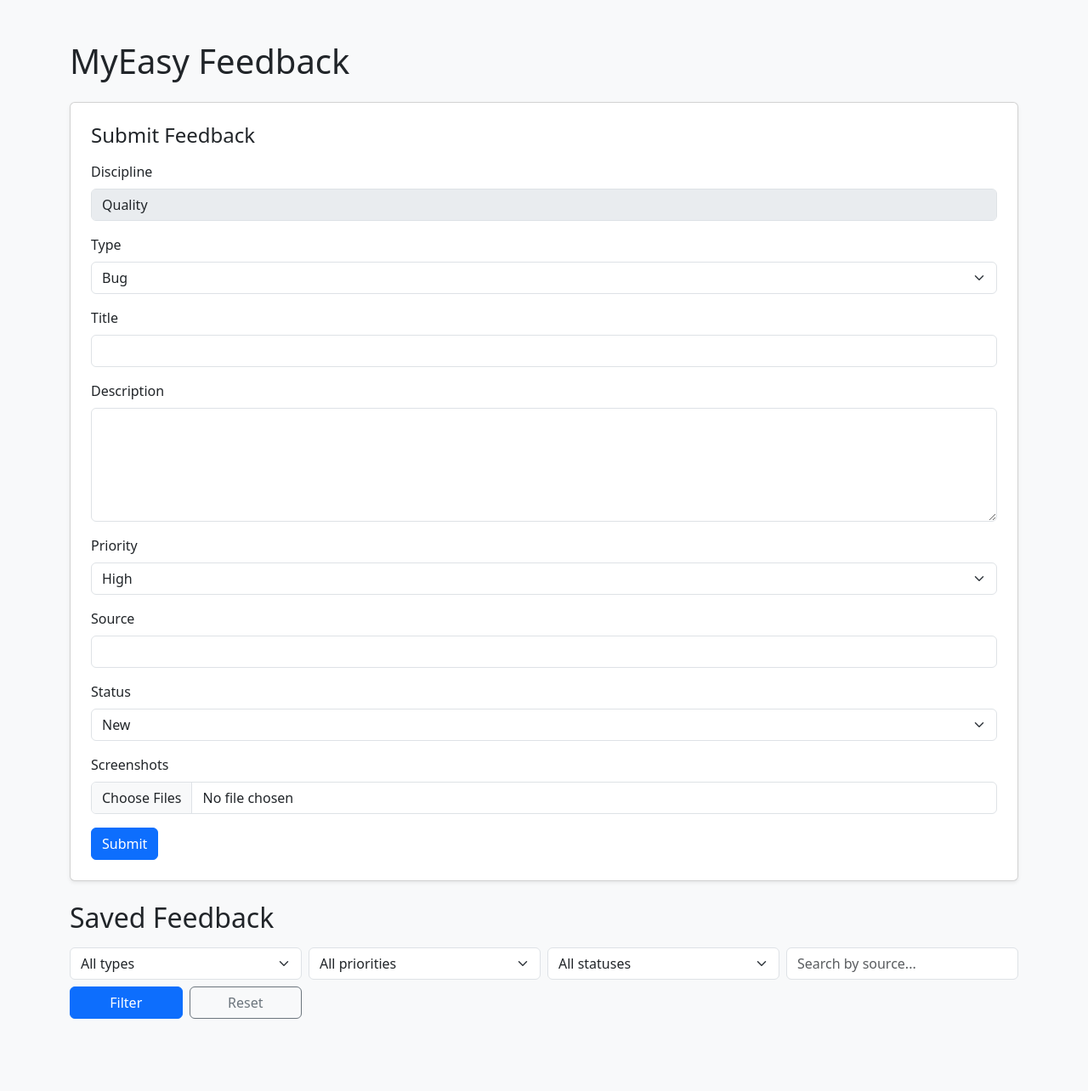
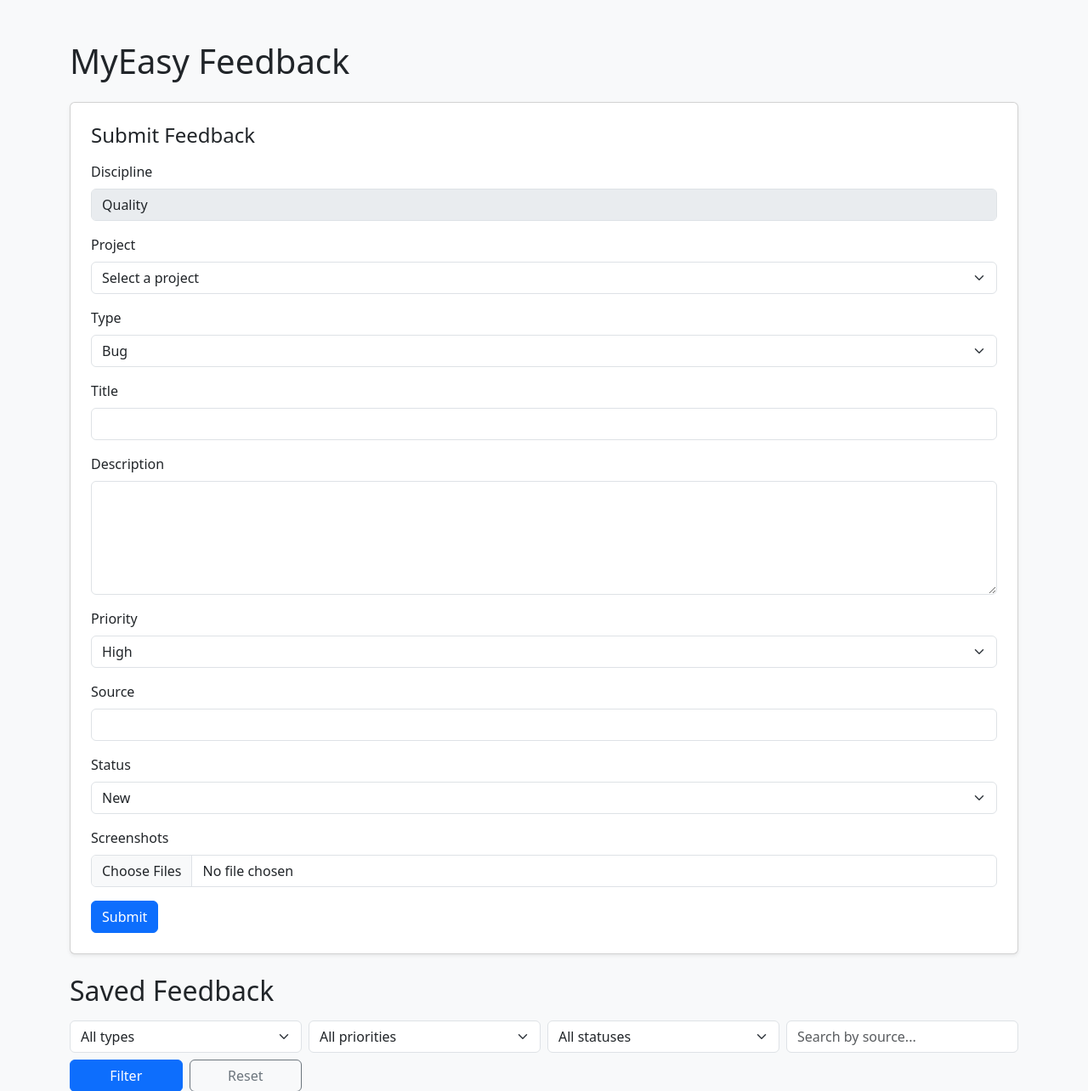
Before and after one commit to union2104-oss/myeasy-feedback, a Flask app: page / in a window 1280 px wide. Shown: the top 1284 px of the page at 85% size. Before the commit the page ends 1199 px from the top, so only its background shows below. Run offline with Flask 3, Linux system fonts and the light colour scheme; data that the repository does not hold is empty; some libraries are stand-ins or nearby versions.

Commit message:
add project dropdown to feedback form

```diff
--- a/templates/index.html
+++ b/templates/index.html
@@ -23,6 +23,25 @@
                 <input type="text" class="form-control" value="Quality" disabled>
 
                 <input type="hidden" name="disciplina" value="Quality">
+            </div>
+
+            <div class="mb-3">
+                <label class="form-label">Project</label>
+                <select name="project" class="form-select" required>
+                    <option value="">Select a project</option>
+
+                    <option value="079254C">079254C - ASSIUT HYDROCRACKING COMPLEX (AHC)</option>
+                    <option value="204927C">204927C - HVO Project</option>
+                    <option value="216097C">216097C - BLUE POINT NUMBER ONE</option>
+                    <option value="2544">2544 - MIDOR REFINERY EXPANSION - ALEXANDRIA, EGYPT</option>
+                    <option value="082755C">082755C - RDCG (Rotterdam Capacity Growth)</option>
+                    <option value="083118C">083118C - B4 PROJECT - EPC PACKAGE 2 (ETHANE CRACKER)</option>
+                    <option value="072744C010">072744C010 - SGEXP - SINGAPORE EXPANSION PROJECT</option>
+                    <option value="215470C">215470C - Coral Norte FLNG</option>
+                    <option value="215777C">215777C - North Field South LNG</option>
+                    <option value="076551C">076551C - BAPCO Modernization Program</option>
+
+                </select>
             </div>
 
             <div class="mb-3">
```
